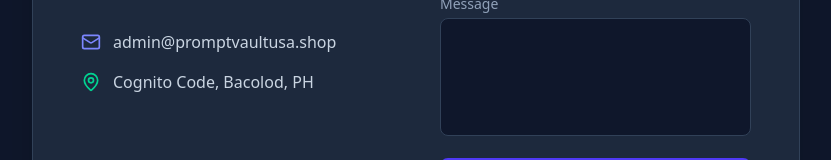
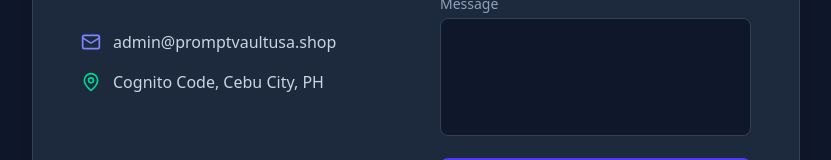
Before and after one commit to Emilized/exam-study-timer, a React (Vite) app: page /contact in a window 1280 px wide. Shown: the part 379-539 px from the top of the page, without its empty margins (224-1055 px from the left). Built offline with nearby package versions, Linux system fonts and the light colour scheme.

Commit message:
Update Contact.tsx

```diff
--- a/src/pages/Contact.tsx
+++ b/src/pages/Contact.tsx
@@ -36,7 +36,7 @@ export default function Contact() {
                 </div>
                 <div className="flex items-center text-slate-300">
                   <MapPin className="w-5 h-5 mr-3 text-emerald-400" />
-                  <span>Cognito Code, Bacolod, PH</span>
+                  <span>Cognito Code, Cebu City, PH</span>
                 </div>
               </div>
             </div>
```
